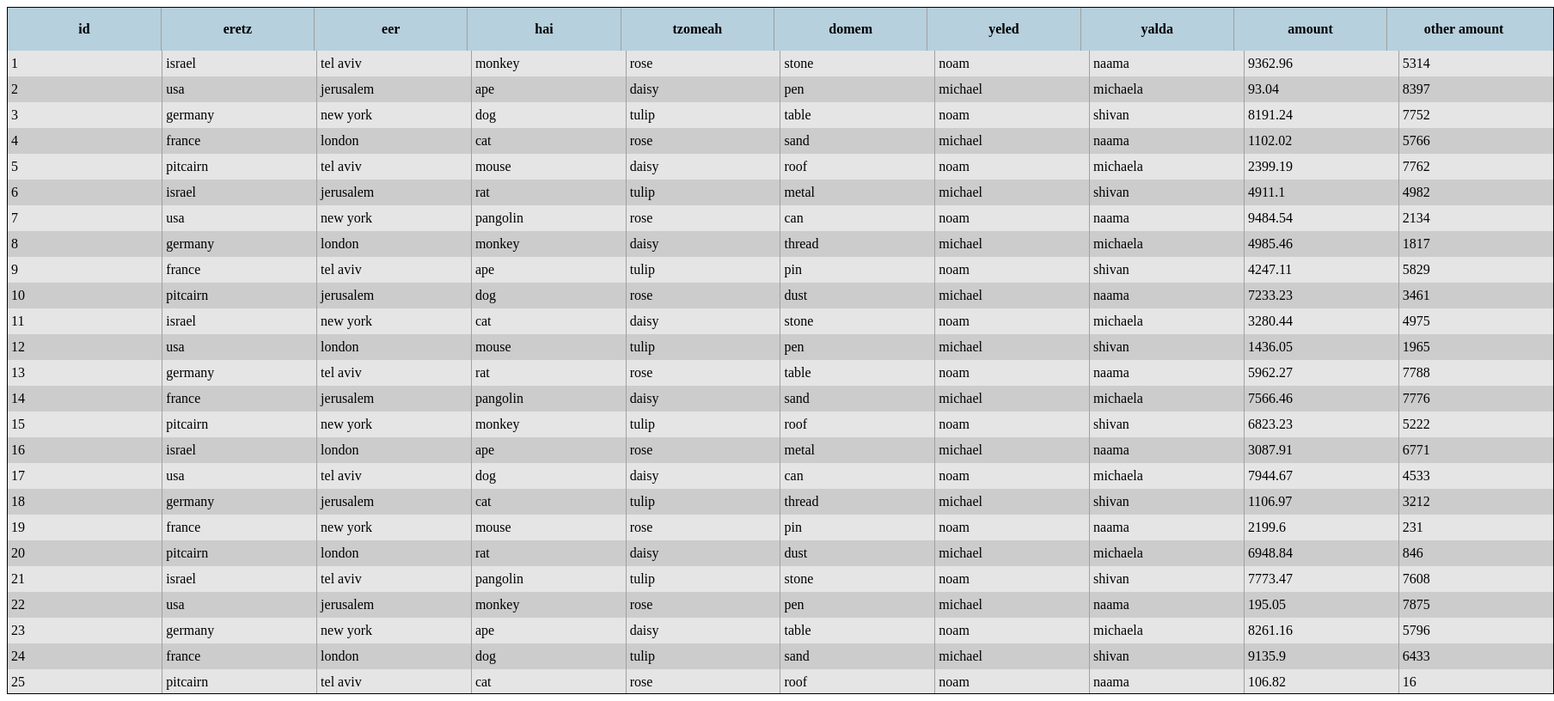
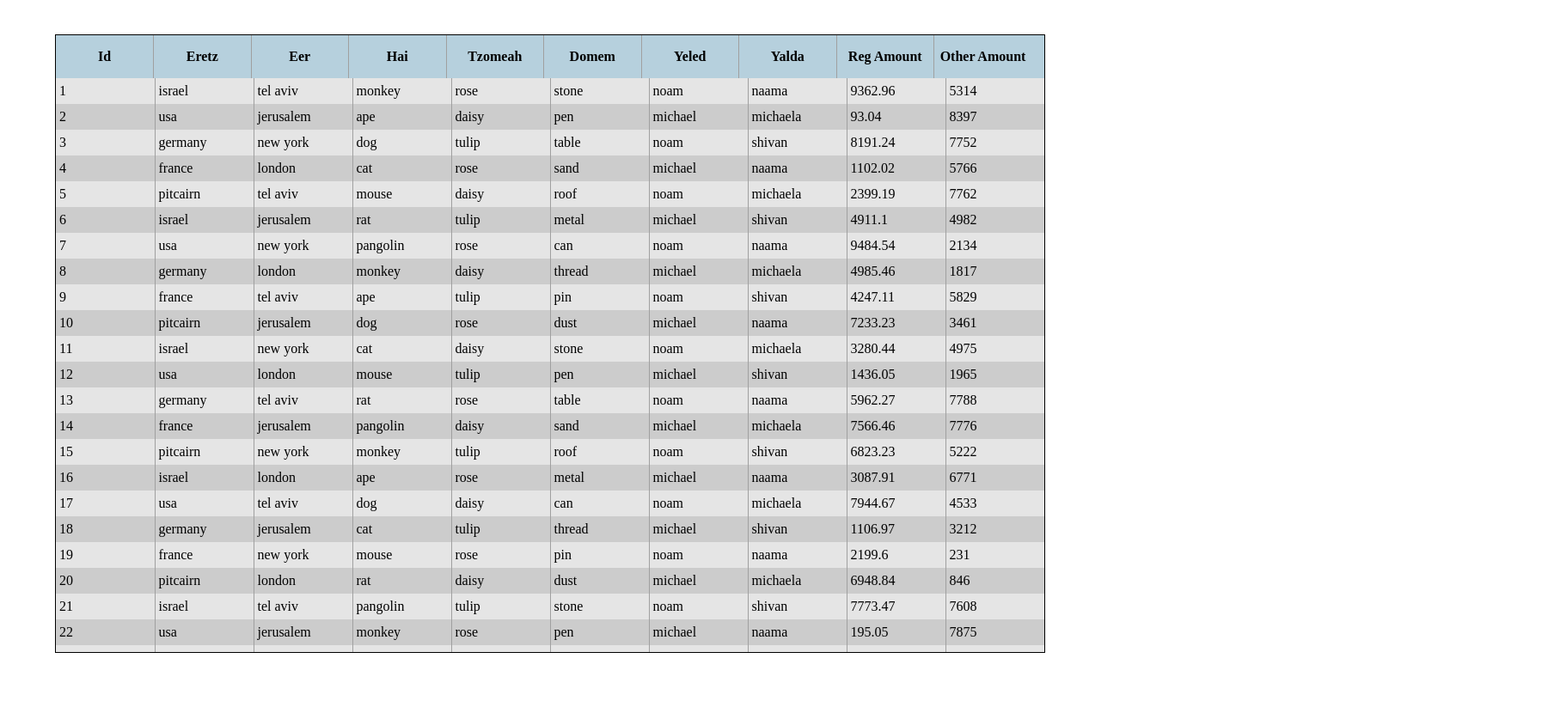
Before and after one commit to storkjs/data-grid, a website: page data-grid.html in a window 1280 px wide. Shown: the whole page at 86% size, 1808 px wide, since content can reach past the window. Drawn offline with Linux system fonts and the light colour scheme.

Commit message:
grid is now resizable + more modular

```diff
--- a/data-grid.html
+++ b/data-grid.html
@@ -10,30 +10,39 @@
 		* {
 			box-sizing: border-box;
 		}
+		html, body {
+			height: 100%;
+		}
+		body {
+			margin: 0;
+			display: flex;
+			align-items: center;
+			justify-content: center;
+		}
 		#grid {
-			width: 1800px;
-			height: 800px;
+			width: 90%;
+			height: 90%;
 		}
 	</style>
 
 	<script src="data.js"></script>
 	<script>
-		loadBulk(9999);
+		loadBulk(999);
 
-		var grid;
+		var testGrid;
 		document.addEventListener("DOMContentLoaded", function(e) {
-			grid = new storkGrid({
+			testGrid = new storkGrid({
 				element: document.getElementById('grid'),
 				data: window.bigData,
 				rowHeight: 30,
 				headerHeight: 50,
 				columns: [
-					// { dataName: 'id', displayName: 'ID', width: 20 },
-					// { dataName: 'eretz', displayName: 'Eretz', width: 80 },
-					// { dataName: 'eer', displayName: 'Eer', width: 85 },
-					// { dataName: 'hai', displayName: 'Hai', width: 70 },
-					// { dataName: 'tzomeah', displayName: 'Tzomeah', width: 80 },
-					// { dataName: 'domem', displayName: 'Domem', width: 80 }
+//					 { dataName: 'id', displayName: 'ID', width: 20 },
+//					 { dataName: 'eretz', displayName: 'Eretz', width: 80 },
+//					 { dataName: 'eer', displayName: 'Eer', width: 85 },
+//					 { dataName: 'hai', displayName: 'Hai', width: 70 },
+//					 { dataName: 'tzomeah', displayName: 'Tzomeah', width: 80 },
+//					 { dataName: 'domem', displayName: 'Domem', width: 80 }
 				]
 			});
 		});
--- a/data-grid.js
+++ b/data-grid.js
@@ -1,5 +1,10 @@
 (function(root) {
 	"use strict";
+	/**
+	 * construct for the StorkJS Data Grid.
+	 * this initializes all of the variable and then starts the DOM build up process
+	 * @param options
+	 */
 	var storkGrid = function storkGrid(options) {
 		this.grid = options.element;
 		this.data = options.data || [];
@@ -8,11 +13,13 @@
 		this.columns = options.columns || [];
 
 		this.rnd = (Math.floor(Math.random() * 9) + 1) * 1000 + Date.now() % 1000; // random identifier for this grid
-		this.tableExtraSize = 0.5; // how much is each data table bigger than the view port
+		this.tableExtraSize = 0.4; // how much is each data table bigger than the view port
 		this.tableExtraPixelsForThreshold = 0;
 		this.dataTables = []; // will hold both data-tables and child elements
-		this.dataWrapper = null;
+		this.dataWrapperElm = null;
+		this.dataElm = null;
 
+		this.scrollY = 0; // will be defined upon building the dataWrapper div!
 		this.lastScrollTop = 0;
 		this.lastScrollDirection = 'static';
 
@@ -26,8 +33,12 @@
 
 		// if user didn't define columns and column names then let's try and fetch names from the keys of the first data object
 		if(this.columns.length === 0 && this.data.length > 0) {
+			var columnName;
 			for(var key in this.data[0]) {
-				this.columns.push({ dataName: key, displayName: key });
+				columnName = key.replace(/[-_]/, ' ');
+				// capitalize first letter of each word
+				columnName = columnName.replace(/\w\S*/g, function(txt){return txt.charAt(0).toUpperCase() + txt.substr(1).toLowerCase();});
+				this.columns.push({ dataName: key, displayName: columnName });
 			}
 		}
 
@@ -48,9 +59,12 @@
 		this.updateViewData(1, 1);
 
 		/** on scroll */
-		this.dataWrapper.addEventListener('scroll', this.onscroll.bind(this));
+		this.dataWrapperElm.addEventListener('scroll', this.onDataScroll.bind(this));
 	};
 
+	/**
+	 * makes or updates the css rule for the heights of the header rows and data rows
+	 */
 	storkGrid.prototype.makeHeightRule = function makeHeightRule() {
 		var style = document.getElementById('grid'+this.rnd+'_style');
 		if(!style) {
@@ -64,6 +78,9 @@
 			'.stork-grid'+this.rnd+' table.body tr { height: ' + this.rowHeight + 'px; }';
 	};
 
+	/**
+	 * builds the header table for the column names
+	 */
 	storkGrid.prototype.makeHeaderTable = function makeHeaderTable() {
 		var table = document.getElementById('grid'+this.rnd+'_header');
 		if(!table) {
@@ -96,18 +113,46 @@
 		table.appendChild(thead);
 	};
 
+	/**
+	 * inits the whole data view, with wrappers for scrolling and tables for data
+	 */
 	storkGrid.prototype.initDataView = function initDataView() {
-		this.dataWrapper = document.createElement('div');
-		this.dataWrapper.classList.add('data-wrapper');
-		this.dataWrapper.style.height = 'calc(100% - ' + this.headerHeight + 'px)';
+		this.dataWrapperElm = document.createElement('div');
+		this.dataWrapperElm.classList.add('data-wrapper');
+		this.dataWrapperElm.style.height = 'calc(100% - ' + this.headerHeight + 'px)';
 
-		var div = document.createElement('div');
-		div.classList.add('data');
+		this.dataElm = document.createElement('div');
+		this.dataElm.classList.add('data');
 		this.totalDataHeight = this.rowHeight * this.data.length;
-		div.style.height = this.totalDataHeight + 'px';
+		this.dataElm.style.height = this.totalDataHeight + 'px';
 
-		this.grid.appendChild(this.dataWrapper);
-		this.dataViewHeight = this.dataWrapper.clientHeight; // the height of a viewport the client can see
+		this.dataWrapperElm.appendChild(this.dataElm);
+		this.grid.appendChild(this.dataWrapperElm);
+
+		this.dataWrapperElm.addEventListener('click', this.onDataClick.bind(this));
+
+		var self = this;
+		Object.defineProperty(self, 'scrollY', {
+			configurable: false,
+			enumerable: true,
+			get: function() {
+				return self.dataWrapperElm.scrollTop || 0;
+			},
+			set: function(newValue) {
+				self.dataWrapperElm.scrollTop = newValue;
+			}
+		});
+
+		this.resizeCalculate();
+
+		this.buildDataTables();
+	};
+
+	/**
+	 * calculates the size of child elements upon resize
+	 */
+	storkGrid.prototype.resizeCalculate = function resizeCalculate() {
+		this.dataViewHeight = this.dataWrapperElm.clientHeight; // the height of a viewport the client can see
 		this.numDataRowsInTable = Math.ceil(this.dataViewHeight * (1 + this.tableExtraSize) / this.rowHeight);
 		if(this.numDataRowsInTable % 2 === 1) {
 			this.numDataRowsInTable++;
@@ -117,18 +162,33 @@
 		this.tableExtraPixelsForThreshold = Math.floor(this.dataTableHeight * (this.tableExtraSize / 2));
 		this.lastThreshold = this.tableExtraPixelsForThreshold;
 		this.nextThreshold = this.lastThreshold + this.dataTableHeight;
+	};
 
+	/**
+	 * builds two completely new <table> for the data
+	 */
+	storkGrid.prototype.buildDataTables = function buildDataTables() {
 		var table, tbody, tr, td, i, j;
 
 		for(var counter=0; counter < 2; counter++) { // counter for number of blocks
+			table = document.getElementById('grid' + this.rnd + '_dataTable' + counter);
+			if(!table) {
 				table = document.createElement('table');
 				table.id = 'grid' + this.rnd + '_dataTable' + counter;
 				table.classList.add('body');
+				this.dataElm.appendChild(table);
+			}
+
+			while(table.firstChild) {
+				table.removeChild(table.firstChild);
+			}
+
 			this.dataTables[counter] = {
 				table: table,
 				dataBlockIndex: null,
 				rows: []
 			};
+
 			tbody = document.createElement('tbody');
 
 			for(i=0; i < this.numDataRowsInTable; i++) {
@@ -137,6 +197,7 @@
 
 				for(j=0; j < this.columns.length; j++) {
 					td = document.createElement('td');
+					td.setAttribute('data-column-index', this.columns[j].dataName);
 					this.dataTables[counter].rows[i].push(td);
 					tr.appendChild(td);
 				}
@@ -145,15 +206,14 @@
 
 			table.style.top = (this.dataTableHeight * counter) + 'px';
 			table.appendChild(tbody);
-			div.appendChild(table);
 		}
-
-		this.dataWrapper.appendChild(div);
 	};
 
-	storkGrid.prototype.repositionTables = function repositionTables(currScrollTop, currScrollDirection, currDataBlock) {
-		var topTableIndex, topTable,
-			bottomTableIndex, bottomTable;
+	storkGrid.prototype.repositionTables = function repositionTables(currScrollDirection, currScrollTop) {
+		var topTableIndex, topTable, bottomTableIndex, bottomTable;
+		currScrollTop = currScrollTop || this.scrollY;
+		currScrollDirection = currScrollDirection || 'down';
+		var currDataBlock = Math.floor(currScrollTop / this.dataTableHeight); // top data-block that is still in the viewable area
 
 		topTableIndex = currDataBlock % 2;
 		topTable = this.dataTables[topTableIndex].table;
@@ -197,19 +257,22 @@
 		}
 	};
 
-	storkGrid.prototype.onscroll = function onscroll(e) {
-		var currScrollTop = this.dataWrapper.scrollTop;
+	storkGrid.prototype.onDataScroll = function onDataScroll(e) {
+		var currScrollTop = this.dataWrapperElm.scrollTop;
 		var currScrollDirection = currScrollTop > this.lastScrollTop ? 'down' : 'up';
-		var currDataBlock = Math.floor(currScrollTop / this.dataTableHeight); // top data-block that is still in the viewable area
 
 		if(this.lastScrollDirection !== currScrollDirection
-			|| this.lastScrollDirection === 'down' && currScrollTop >= this.nextThreshold
-			|| this.lastScrollDirection === 'up' && currScrollTop <= this.nextThreshold) {
-			this.repositionTables(currScrollTop, currScrollDirection, currDataBlock);
+			|| (this.lastScrollDirection === 'down' && currScrollTop >= this.nextThreshold)
+			|| (this.lastScrollDirection === 'up' && currScrollTop <= this.nextThreshold)) {
+			this.repositionTables(currScrollDirection, currScrollTop);
 		}
 
 		this.lastScrollTop = currScrollTop;
 		this.lastScrollDirection = currScrollDirection;
+	};
+
+	storkGrid.prototype.onDataClick = function onDataClick(e) {
+		//console.log(e);
 	};
 
 	storkGrid.prototype.updateViewData = function updateViewData(tableIndex, dataBlockIndex) {
@@ -227,10 +290,17 @@
 			for(i=0; i < this.columns.length; i++) {
 				dataKeyName = this.columns[i].dataName;
 
+				if(this.data[ dataIndex ]) {
 					if(rowElm[i].firstChild) {
 						rowElm[i].firstChild.nodeValue = this.data[ dataIndex ][ dataKeyName ];
 					} else {
 						rowElm[i].appendChild(document.createTextNode(this.data[ dataIndex ][ dataKeyName ]));
+					}
+				}
+				else {
+					if(rowElm[i].firstChild) {
+						rowElm[i].firstChild.nodeValue = '';
+					}
 				}
 			}
 
@@ -240,5 +310,11 @@
 		tableObj.dataBlockIndex = dataBlockIndex;
 	};
 
+	storkGrid.prototype.resize = function resize() {
+		this.resizeCalculate();
+		this.buildDataTables();
+		this.repositionTables();
+	};
+
 	root.storkGrid = storkGrid;
 })(this); // main scope we run at (should be 'window')
--- a/data.js
+++ b/data.js
@@ -1,5 +1,5 @@
 window.bigData = [];
-window.columnNames = ['id', 'eretz','eer','hai','tzomeah','domem','yeled','yalda','amount','other amount'];
+window.columnNames = ['id', 'eretz','eer','hai','tzomeah','domem','yeled','yalda','reg-amount','other_amount'];
 
 var i,
 	countries = ['israel','usa','germany','france','pitcairn'],
```
Lines whose indentation alone changed are shown as unchanged.
